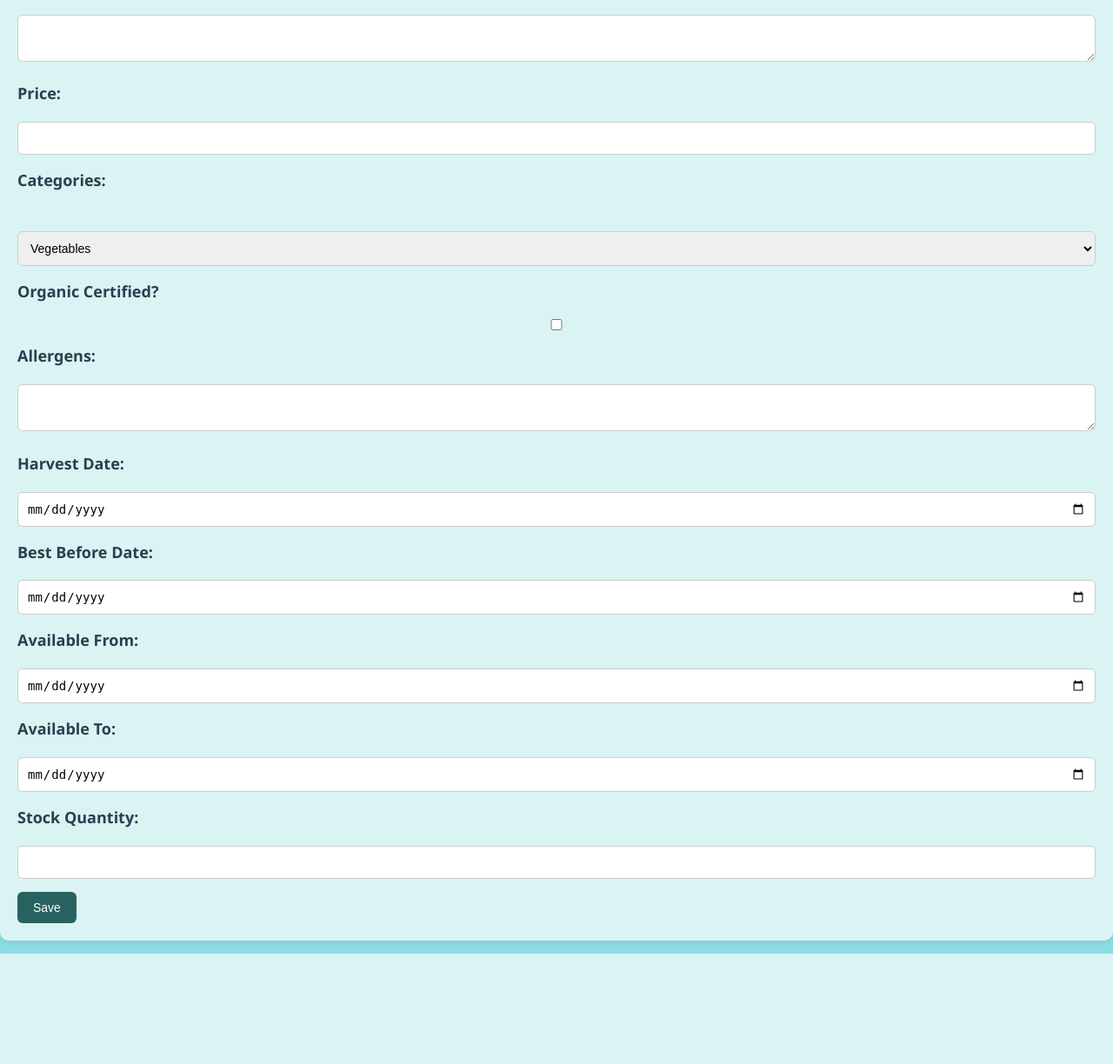
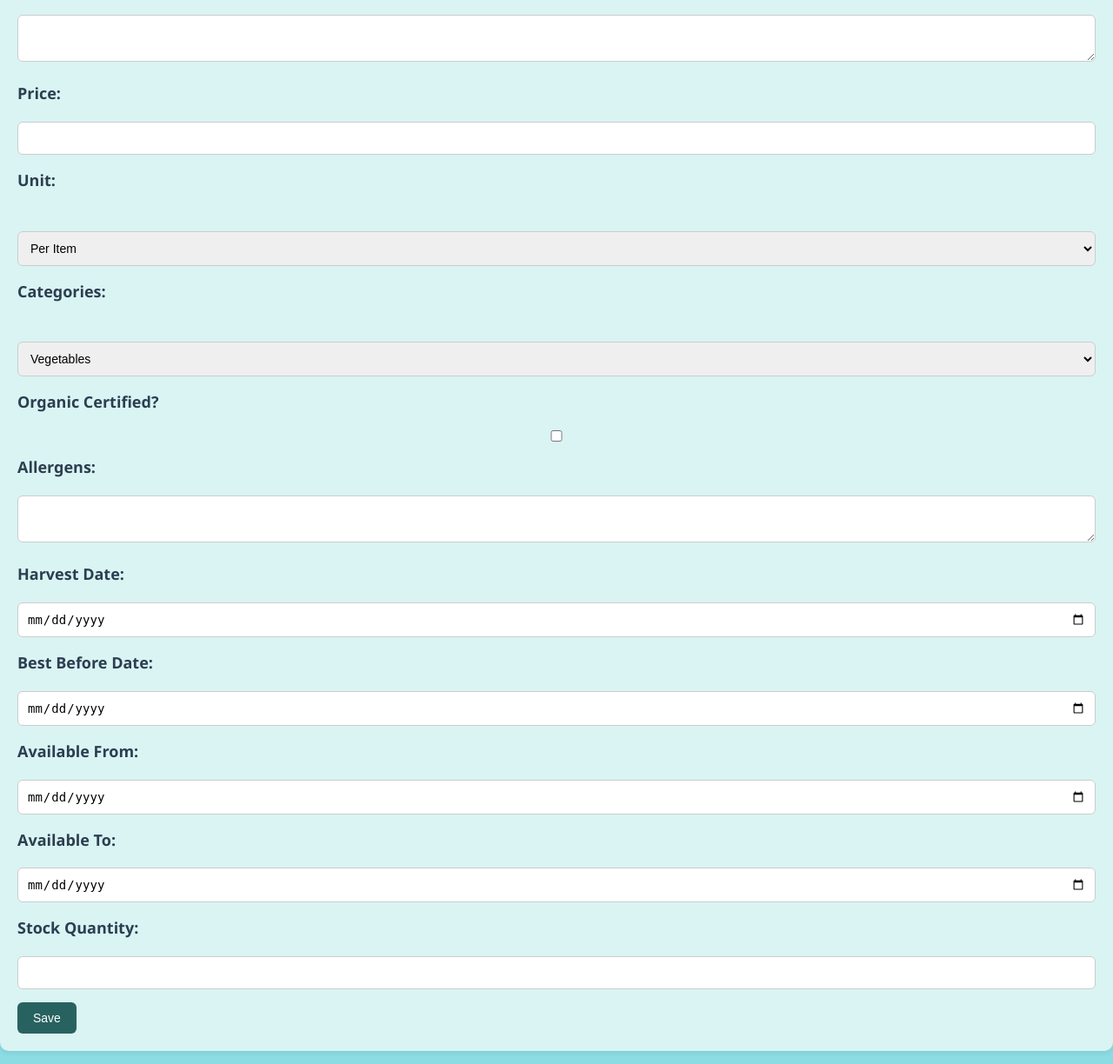
Before and after one commit to hmoomin/AssignmentPart2, a Django app: page /producer/edit-product/1/ in a window 1280 px wide. Shown: the part 245-1469 px from the top of the page at 87% size. Before the commit the page ends 1342 px from the top, so only its background shows below. Run offline with Django 3.2, Linux system fonts and the light colour scheme; a user stored in the database is signed in; tables that the repository leaves empty hold one stand-in row (values such as "Sample post").

Commit message:
Added unit into the model for products

```diff
--- a/foodNetwork/backend/products/models.py
+++ b/foodNetwork/backend/products/models.py
@@ -21,6 +21,16 @@
         ("seasonal", "Seasonal"),
     ]
     category = models.CharField(max_length=50, choices=CATEGORY_CHOICES)
+
+    UNIT_CHOICES = [
+        ("item", "Per Item"),
+        ("kg", "Per Kg"),
+        ("g", "Per Gram"),
+        ("litre", "Per Litre"),
+        ("dozen", "Per Dozen"),
+        ("pack", "Per Pack"),
+    ]
+    unit = models.CharField(max_length=10, choices=UNIT_CHOICES, default="item")
     # Product quality + compliance
     is_organic = models.BooleanField(default=False)
     allergen_info = models.TextField(blank=True)
--- a/foodNetwork/backend/products/serializers.py
+++ b/foodNetwork/backend/products/serializers.py
@@ -18,6 +18,7 @@
             "name",
             "description",
             "price",
+            "unit",
             "discounted_price",
             "category",
             "is_organic",
@@ -52,7 +53,7 @@
 
     def get_discount_percentage(self, obj):
         discount = obj.get_active_discount()
-        return discount.discount_percentage if discount else 0
+        return discount if discount else 0
 
     def get_is_discounted(self, obj):
         return obj.get_active_discount() is not None
--- a/foodNetwork/backend/templates/dashboards/customerDash.html
+++ b/foodNetwork/backend/templates/dashboards/customerDash.html
@@ -225,10 +225,10 @@
                     </span><br>`
                     : ""
                 }
-                £${parseFloat(p.discounted_price).toFixed(2)}
+                £${parseFloat(p.discounted_price).toFixed(2)} per ${p.unit}
                 ${p.is_discounted
                     ? `<span style="text-decoration:line-through;">
-                        £${parseFloat(p.price).toFixed(2)}
+                        £${parseFloat(p.price).toFixed(2)} per ${p.unit}
                     </span>`
                     : ""
                 }
--- a/foodNetwork/backend/templates/dashboards/editProducts.html
+++ b/foodNetwork/backend/templates/dashboards/editProducts.html
@@ -17,6 +17,15 @@
         <h3>Name: </h3><input id="name"><br>
         <h3>Description: </h3><textarea id="description"></textarea><br>
         <h3>Price: </h3><input type="number" step="0.01" id="price"><br>
+        <h3>Unit:</h3><br>
+        <select id="unit">
+        <option value="item">Per Item</option>
+        <option value="kg">Per Kg</option>
+        <option value="g">Per Gram</option>
+        <option value="litre">Per Litre</option>
+        <option value="dozen">Per Dozen</option>
+        <option value="pack">Per Pack</option>
+        </select><br>
         <h3>Categories:</h3><br>
         <select id="category">
         <option value="vegetables">Vegetables</option>
@@ -47,6 +56,7 @@
 const nameInput = document.getElementById("name");
 const descriptionInput = document.getElementById("description");
 const priceInput = document.getElementById("price");
+const unitInput = document.getElementById("unit");
 const categoryInput = document.getElementById("category");
 const organicInput = document.getElementById("is_organic");
 const allergenInput = document.getElementById("allergen_info");
@@ -69,6 +79,7 @@
     nameInput.value = p.name;
     descriptionInput.value = p.description;
     priceInput.value = p.price;
+    unitInput.value = p.unit;
     categoryInput.value = p.category;
     organicInput.checked = p.is_organic;
     allergenInput.value = p.allergen_info;
@@ -92,6 +103,7 @@
             name: nameInput.value,
             description: descriptionInput.value,
             price: priceInput.value,
+            unit: unitInput.value,
             category: categoryInput.value,
             is_organic: organicInput.checked,
             allergen_info: allergenInput.value,
```
Also changed, not shown: foodNetwork/backend/templates/dashboards/addProduct.html (+10 -1 lines), foodNetwork/backend/templates/dashboards/producerDash.html (+9 -0 lines), foodNetwork/backend/products/migrations/0011_product_unit.py (added).
